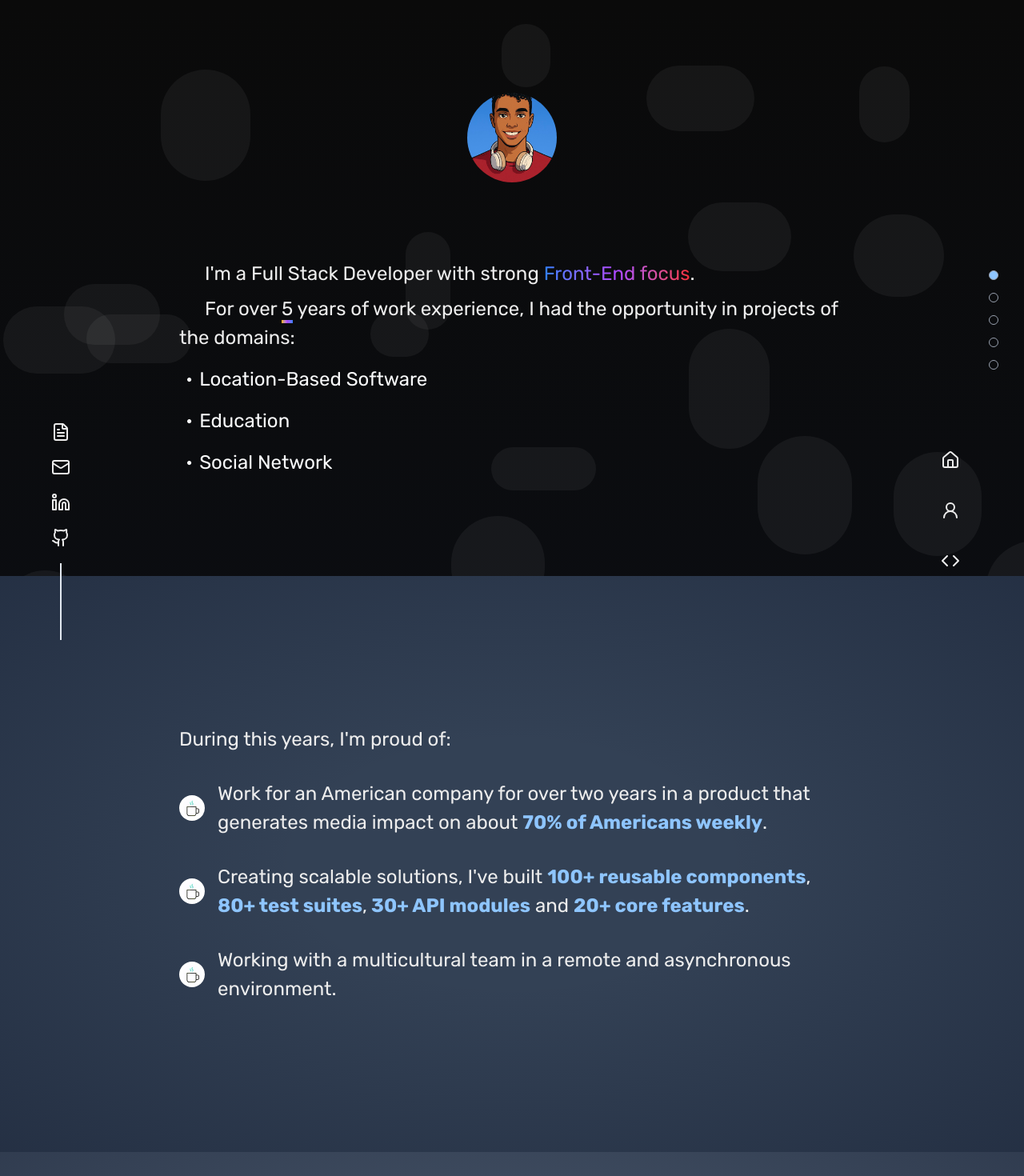
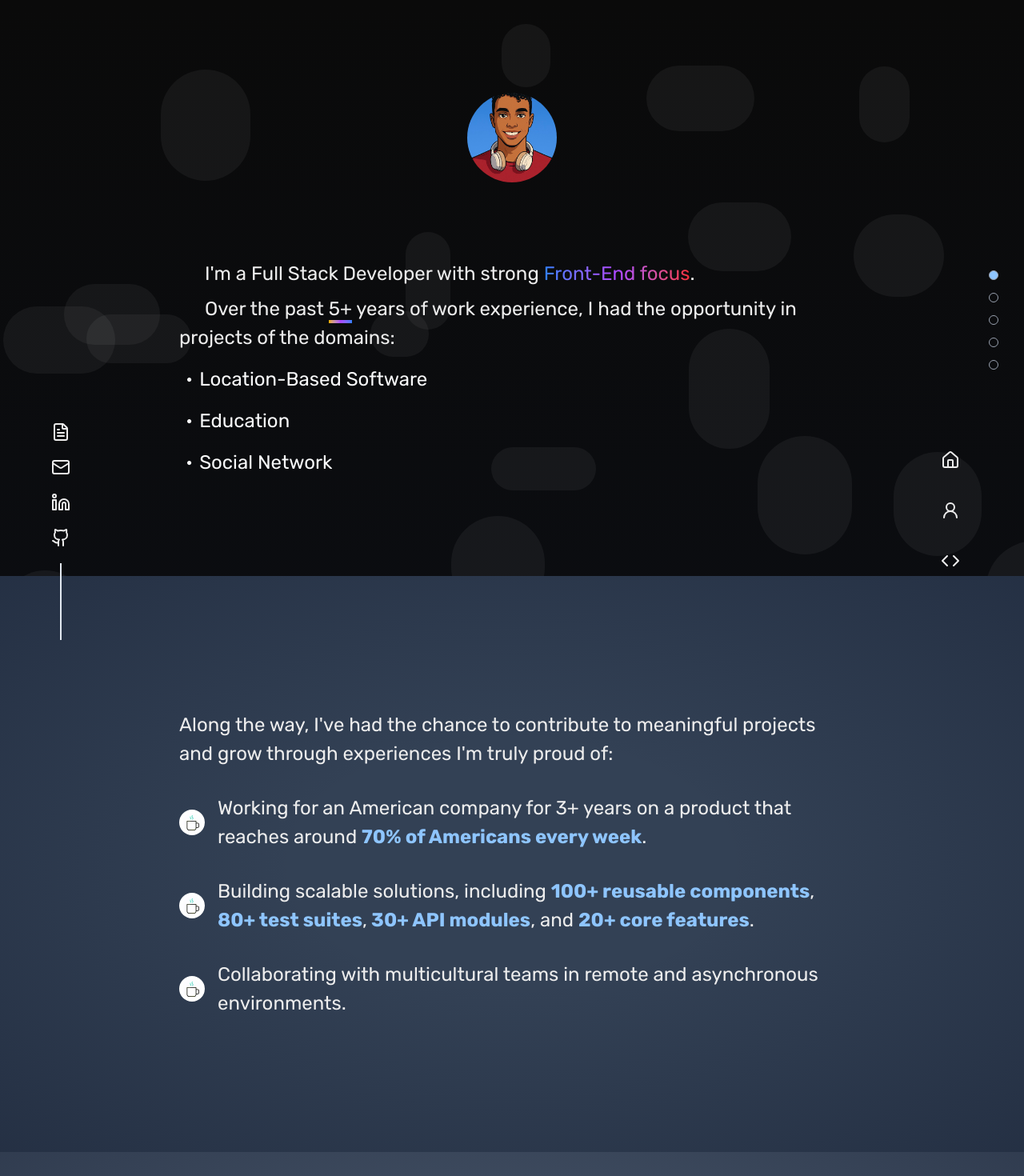
Before and after one commit to ericiannj/new-port, a Next.js app: page /about in a window 1280 px wide. Shown: the top 1470 px of the page at 80% size. Built offline with nearby package versions, Linux system fonts and the light colour scheme.

Commit message:
docs(about): refresh Achievements and Perspectives copy

```diff
--- a/src/app/about/components/Achievements.tsx
+++ b/src/app/about/components/Achievements.tsx
@@ -3,7 +3,10 @@ import CoffeGif from '../../../assets/gifs/coffe.webp';
 
 const Achievements = () => (
   <div className="text-fluid-2xl flex w-full flex-col gap-8">
-    <p>During this years, I&apos;m proud of:</p>
+    <p>
+      Along the way, I&apos;ve had the chance to contribute to meaningful
+      projects and grow through experiences I&apos;m truly proud of:
+    </p>
     <ul className="space-y-8">
       <li className="flex items-center gap-4">
         <Image
@@ -14,10 +17,10 @@ const Achievements = () => (
           className="rounded-full bg-white p-1"
         />
         <p>
-          Work for an American company for over two years in a product that
-          generates media impact on about{' '}
+          Working for an American company for 3+ years on a product that reaches
+          around{' '}
           <span className="font-bold text-blue-300">
-            70% of Americans weekly
+            70% of Americans every week
           </span>
           .
         </p>
@@ -31,12 +34,12 @@ const Achievements = () => (
           className="rounded-full bg-white p-1"
         />
         <p>
-          Creating scalable solutions, I&apos;ve built{' '}
+          Building scalable solutions, including{' '}
           <span className="font-bold text-blue-300">
             100+ reusable components
           </span>
           , <span className="font-bold text-blue-300">80+ test suites</span>,
-          <span className="font-bold text-blue-300"> 30+ API modules</span> and{' '}
+          <span className="font-bold text-blue-300"> 30+ API modules</span>, and{' '}
           <span className="font-bold text-blue-300">20+ core features</span>.
         </p>
       </li>
@@ -49,8 +52,8 @@ const Achievements = () => (
           className="rounded-full bg-white p-1"
         />
         <p>
-          Working with a multicultural team in a remote and asynchronous
-          environment.
+          Collaborating with multicultural teams in remote and asynchronous
+          environments.
         </p>
       </li>
     </ul>
--- a/src/app/about/components/Perspectives.tsx
+++ b/src/app/about/components/Perspectives.tsx
@@ -14,8 +14,8 @@ const Perspectives = () => (
           className="rounded-full bg-white p-1"
         />
         <p>
-          Currently, I&apos;m primarily focused on front-end engineering, with
-          over 70% of my work in this area.
+          Today, most of my work is centered on front-end engineering, which
+          represents over 70% of my day-to-day.
         </p>
       </div>
       <div className="flex items-center gap-4">
@@ -27,9 +27,9 @@ const Perspectives = () => (
           className="rounded-full bg-white p-1"
         />
         <p>
-          Alongside this, I&apos;m enhancing my back-end skills, especially with
-          JavaScript technologies like NestJS and Express.js, and exploring the
-          Go programming language.
+          At the same time, I continue to grow as a full-stack developer,
+          deepening my backend experience with Node.js, especially using NestJS
+          and Express.js.
         </p>
       </div>
       <div className="flex items-center gap-4">
@@ -41,8 +41,22 @@ const Perspectives = () => (
           className="rounded-full bg-white p-1"
         />
         <p>
-          This helps me stay versatile and meet the changing needs of the tech
-          industry.
+          More recently, I&apos;ve also been contributing to AI-powered
+          products, helping build experiences that make the use of AI more
+          reliable, transparent, and practical.
+        </p>
+      </div>
+      <div className="flex items-center gap-4">
+        <Image
+          alt=""
+          width={32}
+          height={32}
+          src={TargetGif}
+          className="rounded-full bg-white p-1"
+        />
+        <p>
+          I enjoy creating products that balance usability, scalability, and
+          thoughtful engineering.
         </p>
       </div>
     </div>
--- a/src/app/about/components/Summary.tsx
+++ b/src/app/about/components/Summary.tsx
@@ -14,9 +14,9 @@ const Summary = () => (
       .
     </p>
     <p className="indent-8">
-      For over{' '}
+      Over the past{' '}
       <span className="relative">
-        <span className="relative z-10">5</span>
+        <span className="relative z-10">5+</span>
         <span className="absolute right-0 bottom-[-4px] left-0 h-1 bg-linear-to-r from-yellow-500 via-purple-500 to-blue-500" />
       </span>{' '}
       years of work experience, I had the opportunity in projects of the
```
